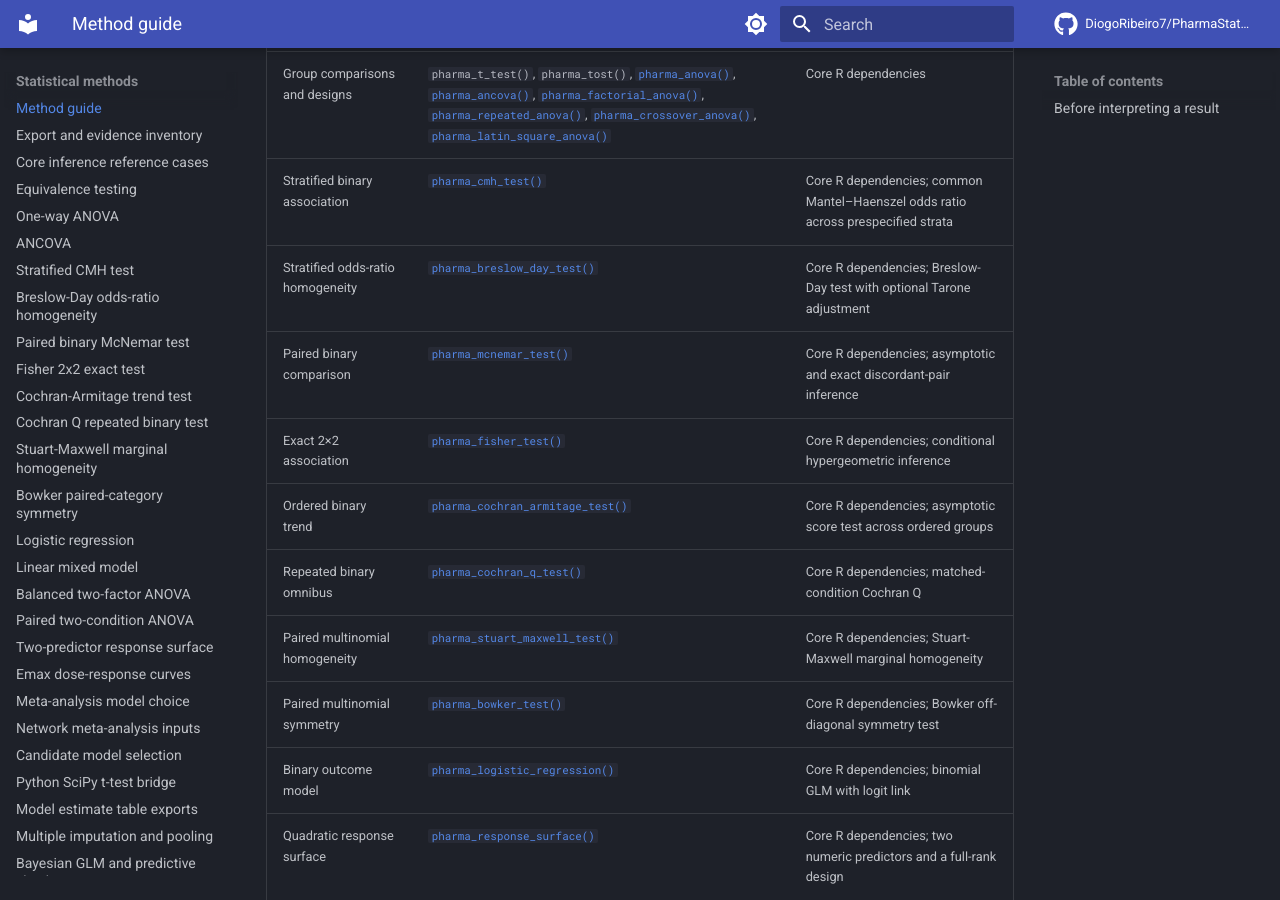
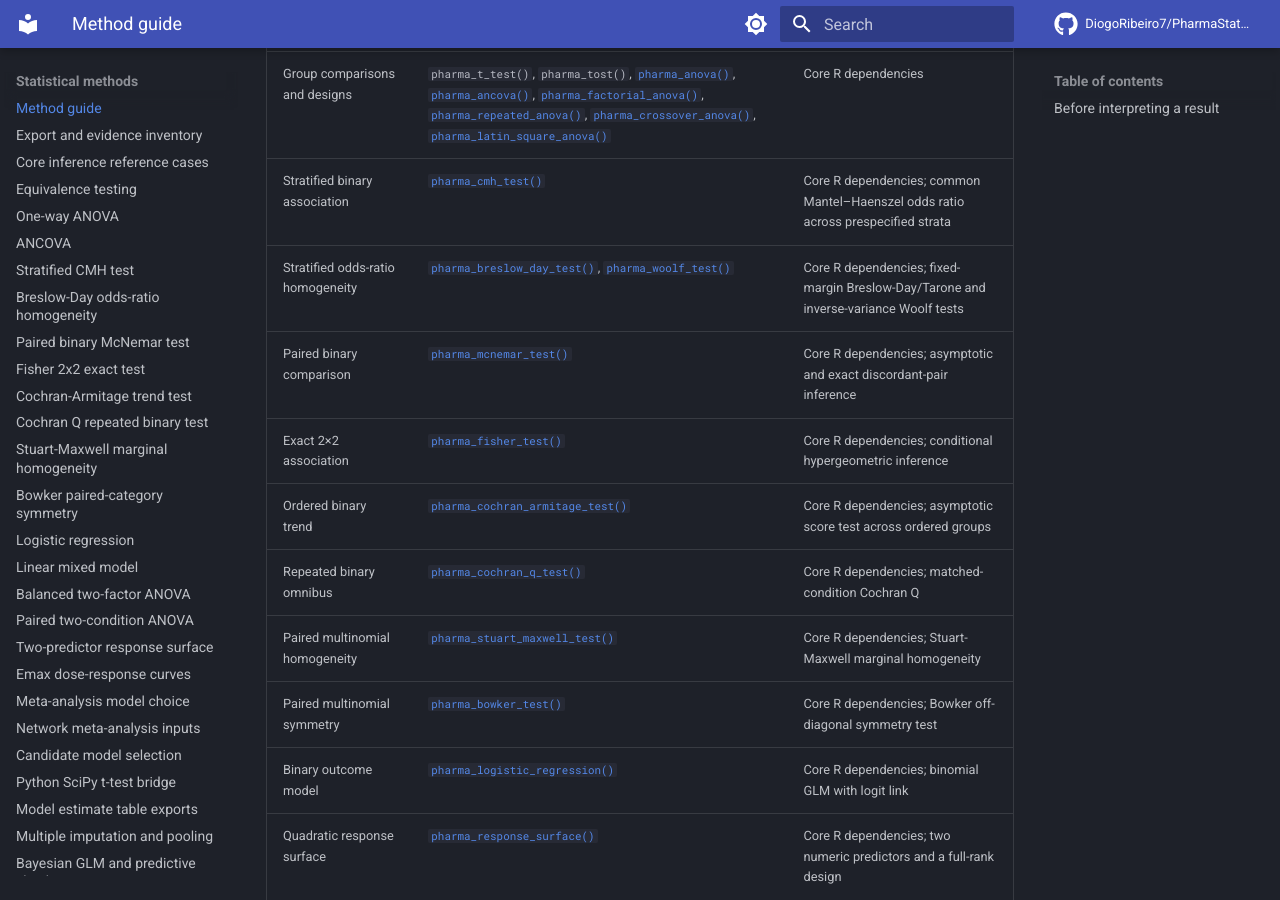
Before and after one commit to DiogoRibeiro7/PharmaStatsR, an MkDocs documentation site: the page built from docs/methods.md, in a window 1280 px wide and 900 px high, scrolled down 516 px. Built offline with MkDocs 1.6.1 and Material for MkDocs 9.7.7, drawn with Linux system fonts in a browser that asks for light colours; comment, search, counter and statistics services are not loaded.

Commit message:
docs: integrate Woolf homogeneity test

```diff
--- a/docs/methods.md
+++ b/docs/methods.md
@@ -12,7 +12,7 @@ The [reporting and monitoring scope audit](claims-audit.md) compares sensitive h
 | --- | --- | --- |
 | Group comparisons and designs | `pharma_t_test()`, `pharma_tost()`, [`pharma_anova()`](anova.md), [`pharma_ancova()`](ancova.md), [`pharma_factorial_anova()`](factorial-anova.md), [`pharma_repeated_anova()`](repeated-anova.md), [`pharma_crossover_anova()`](crossover.md), [`pharma_latin_square_anova()`](latin-square.md) | Core R dependencies |
 | Stratified binary association | [`pharma_cmh_test()`](cmh.md) | Core R dependencies; common Mantel–Haenszel odds ratio across prespecified strata |
-| Stratified odds-ratio homogeneity | [`pharma_breslow_day_test()`](breslow-day.md) | Core R dependencies; Breslow-Day test with optional Tarone adjustment |
+| Stratified odds-ratio homogeneity | [`pharma_breslow_day_test()`](breslow-day.md), [`pharma_woolf_test()`](woolf.md) | Core R dependencies; fixed-margin Breslow-Day/Tarone and inverse-variance Woolf tests |
 | Paired binary comparison | [`pharma_mcnemar_test()`](mcnemar.md) | Core R dependencies; asymptotic and exact discordant-pair inference |
 | Exact 2×2 association | [`pharma_fisher_test()`](fisher-exact.md) | Core R dependencies; conditional hypergeometric inference |
 | Ordered binary trend | [`pharma_cochran_armitage_test()`](cochran-armitage.md) | Core R dependencies; asymptotic score test across ordered groups |
```
